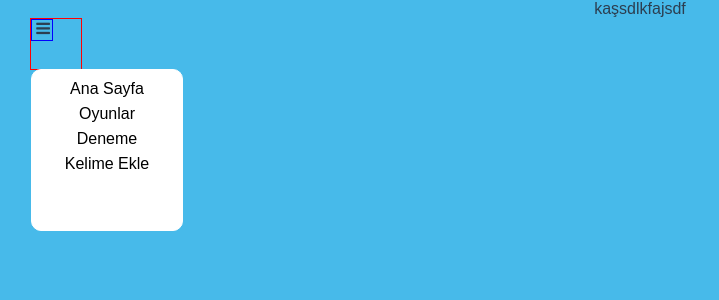
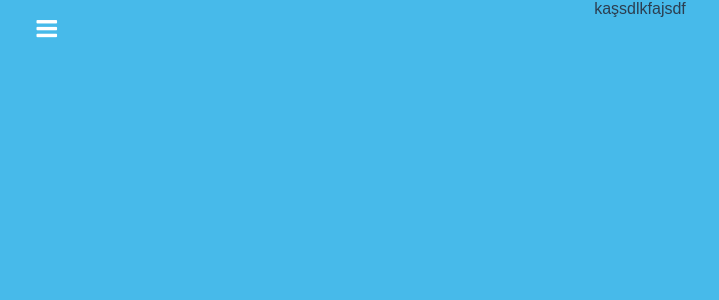
Before and after one commit to aslansergen/kelime-ezber-vue, a Vue app: page /deneme in a window 1280 px wide. Shown: the top 300 px of the page, without its empty margins (0-719 px from the left). Built offline with nearby package versions, Linux system fonts and the light colour scheme.

Commit message:
menü yapısı geliştirildi

```diff
--- a/src/components/UserLinkComponent.vue
+++ b/src/components/UserLinkComponent.vue
@@ -1,7 +1,7 @@
 <template>
   <div class="menu-container">
-    <span @click="acBunu" class="btn">
-      <i class="icon-menu"></i>
+    <span @click="active = !active" class="btn">
+      <i :class="active ? 'icon-cancel' : 'icon-menu' "></i>
     </span>
     <div :class="{active : active}" class="link-content">
       <router-link class="link" to="/">Ana Sayfa</router-link>
@@ -17,14 +17,8 @@ export default {
   name: 'UserLinkComponent',
   data() {
     return {
-      active: true,
-      status: 'Hello Vue.js!',
+      active: false,
     };
-  },
-  methods: {
-    acBunu: function(){
-      this.active = !this.active
-    }
   }
 }
 </script>
@@ -32,25 +26,25 @@ export default {
 <style scoped>
 .menu-container {
   position: absolute;
+  top:15px;
   left: 30px;
-  width: 50px;
-  height: 50px;
-  border: 1px solid red;
+  display: flex;
+  justify-content: center;
+  align-items: center;
+  z-index: 2;
 }
-
 .btn{
-  width: 20px;
-  height: 20px;
   display: flex;
-  border: 1px solid blue;
   cursor: pointer;
+  font-size: 24px;
+  color:white;
 }
 .link-content{
   position: absolute;
   left: 0;
   top: 80px;
   width: 150px;
-  height: 150px;
+  min-height: 100px;
   visibility: hidden;
   background-color: white;
   transition: .3s ease;
@@ -61,9 +55,12 @@ export default {
 }
 .link-content.active{
   visibility: visible;
-  top: 50px;
+  top: 40px;
   z-index: 1;
   opacity: 1;
+}
+.link-content .link:last-child{
+ margin-bottom: 10px;
 }
 .link{
   display: flex;
--- a/src/pages/AddingNewWord.vue
+++ b/src/pages/AddingNewWord.vue
@@ -1,5 +1,5 @@
 <template>
-    <router-link :to="{ name: 'anasayfa' }" class="homePageLink">Anasayfa</router-link>
+    <UserLinkComponent />
     <button @click="logOut" class="logOut">Çıkış Yap</button>
     <div class="form">
         <h2 class="pageTitle">Kelime Ekleme Sayfası</h2>
@@ -27,6 +27,8 @@ import {auth ,createUser,db,getDocs,getDoc,
   collection ,addDoc,deleteDoc, doc, updateDoc,signOut, storage, ref, uploadBytes,getDownloadURL,
     deleteObject,
 } from '../firebase/config';
+import UserLinkComponent from '../components/UserLinkComponent.vue';
+
 export default {
     name: 'AddingNewWord',
     data() {
@@ -272,6 +274,9 @@ export default {
             this.uploadedImageShow = this.isDataValid(this.wordData.resimYol);
             this.sendButtonText = 'Güncelle';
         }
+    },
+    components : {
+        UserLinkComponent
     }
 }
 
```
